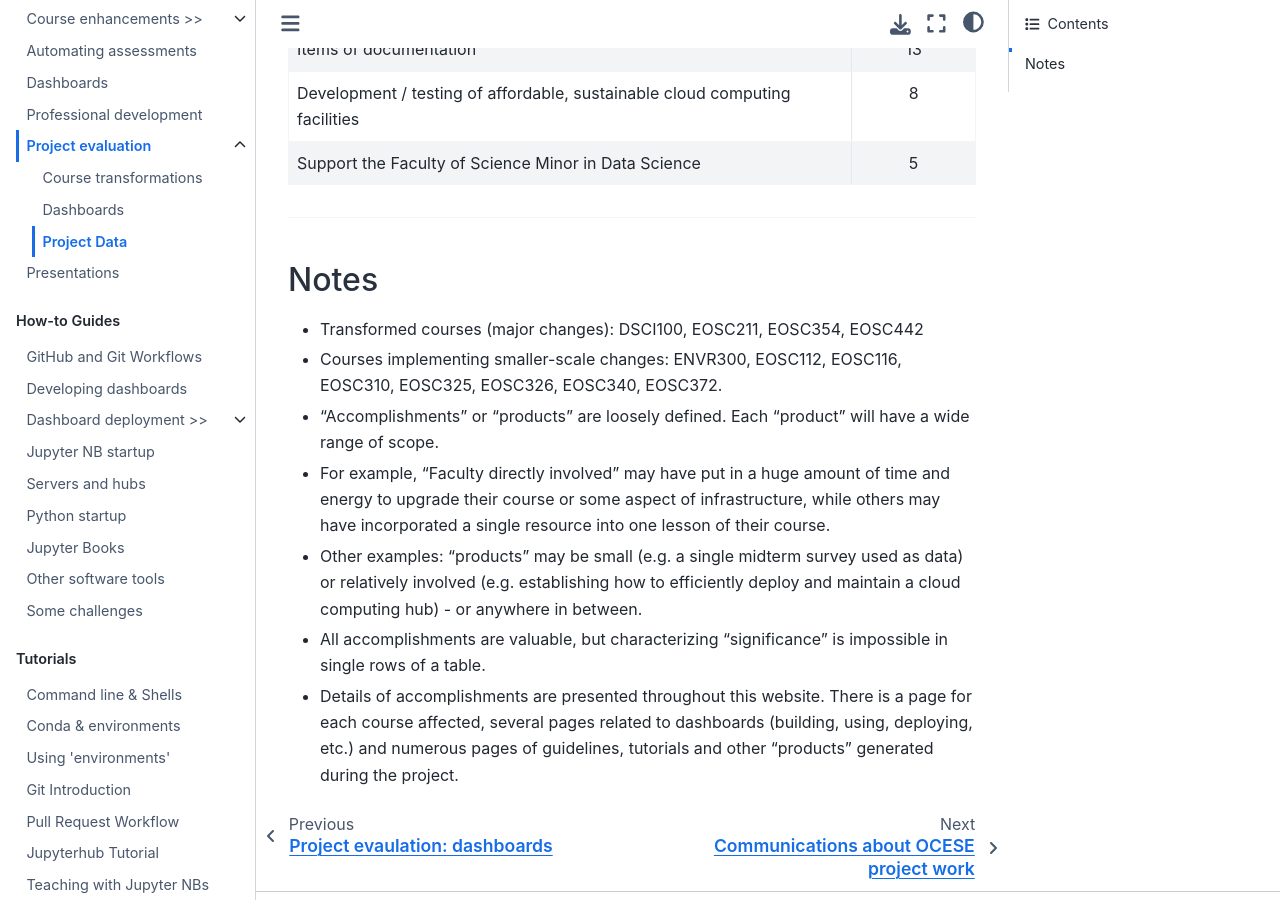
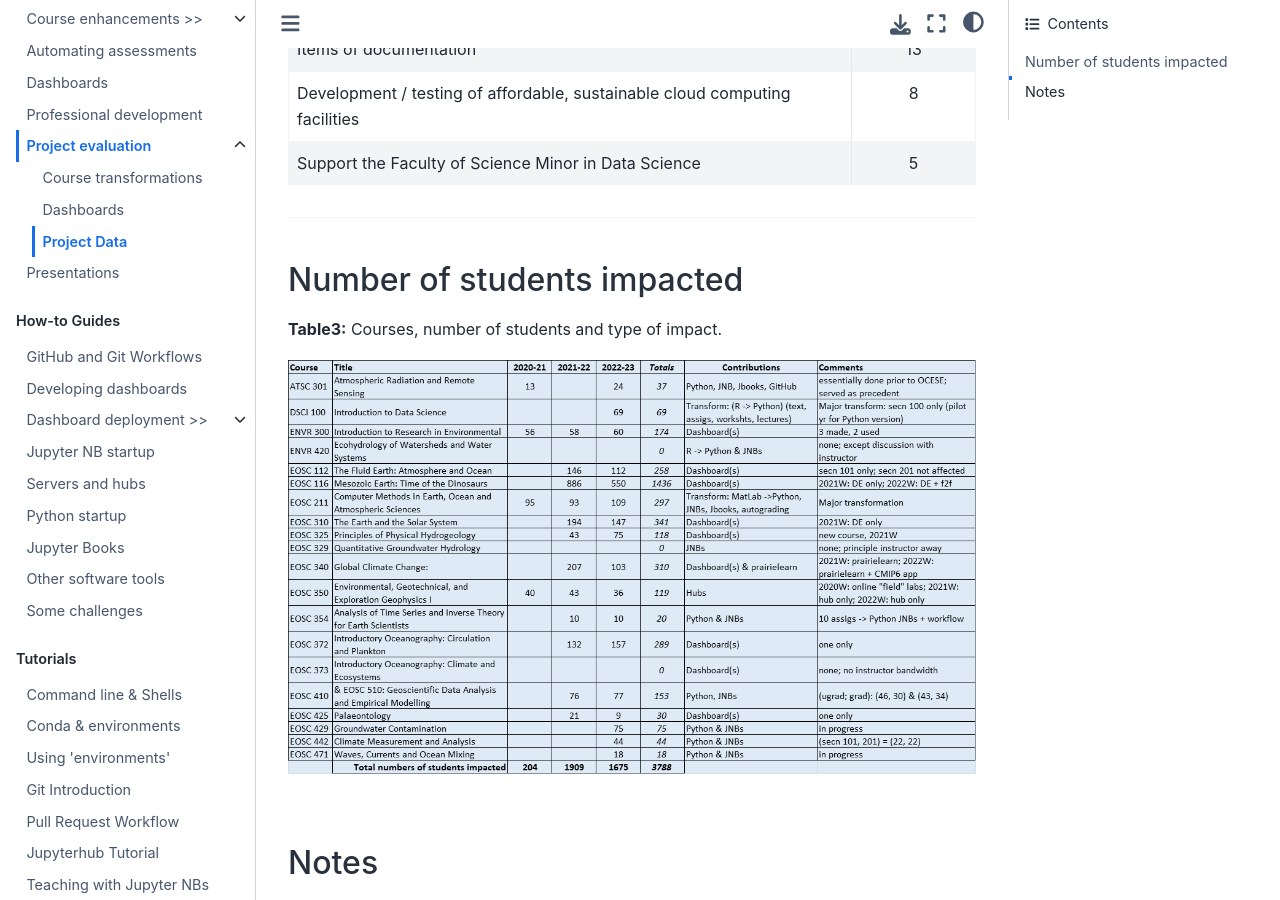
Before and after one commit to eoas-ubc/eoas-ubc.github.io, a Jupyter Book: the page built from docs/project-data.md, in a window 1280 px wide and 900 px high, scrolled down 1367 px. Built offline with Jupyter Book 1.0.4 settings and Sphinx 7.4.7 and the Sphinx Book theme 1.1.4, drawn with Linux system fonts in a browser that asks for light colours.

Commit message:
number students affected table

````diff
--- a/docs/project-data.md
+++ b/docs/project-data.md
@@ -41,6 +41,17 @@ _\* "Faculty professional development events or items" do NOT include all the 1-
 |Support the Faculty of Science Minor in Data Science|5|
 
 ----
+
+### Number of students impacted
+**Table3:** Courses, number of students and type of impact.
+
+```{image} images/impact-table-221011.png
+:alt: Courses, number of students and type of impact.
+:width: 750 px
+:align: center
+```
+<br>
+
 ### <a name="notes"></a>Notes
 
 * Transformed courses (major changes): DSCI100, EOSC211, EOSC354, EOSC442
````
Also changed, not shown: docs/images/impact-table-221011.png (added).
